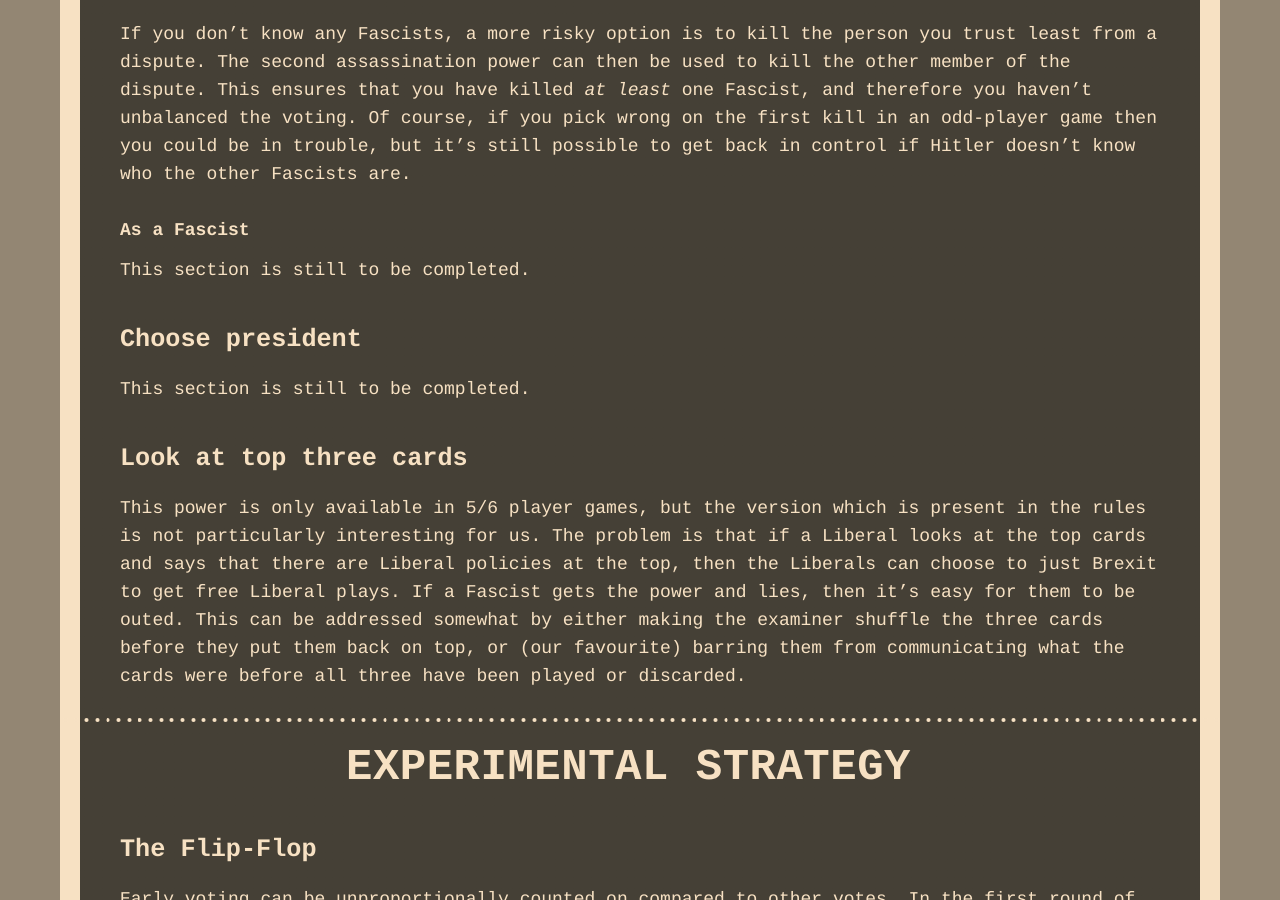
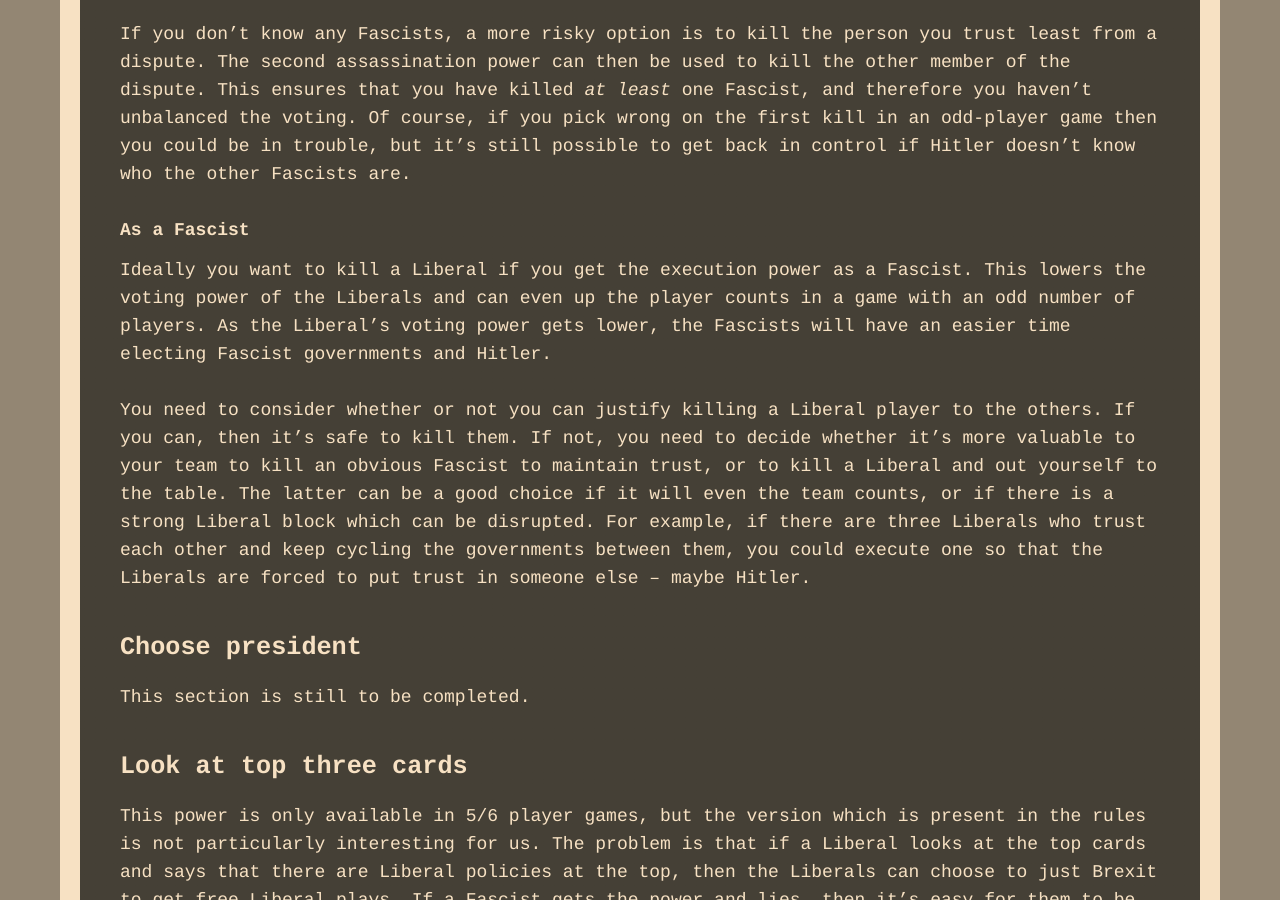
Before and after one commit to TartanLlama/secret-hitler-strategies, a Jekyll site: the page built from index.md, in a window 1280 px wide and 900 px high, scrolled down 8744 px. Built offline with Jekyll 4.4.1, drawn with Linux system fonts in a browser that asks for light colours; nearby versions of some CDN libraries.

Commit message:
Fill in Fascist execution section

```diff
--- a/index.md
+++ b/index.md
@@ -154,7 +154,9 @@ Support from particular players at odd times in the game for no particular reaso
 If you don’t know any Fascists, a more risky option is to kill the person you trust least from a dispute. The second assassination power can then be used to kill the other member of the dispute. This ensures that you have killed *at least* one Fascist, and therefore you haven’t unbalanced the voting. Of course, if you pick wrong on the first kill in an odd-player game then you could be in trouble, but it’s still possible to get back in control if Hitler doesn’t know who the other Fascists are.
 
 #### As a Fascist
-This section is still to be completed.
+Ideally you want to kill a Liberal if you get the execution power as a Fascist. This lowers the voting power of the Liberals and can even up the player counts in a game with an odd number of players. As the Liberal's voting power gets lower, the Fascists will have an easier time electing Fascist governments and Hitler.
+
+You need to consider whether or not you can justify killing a Liberal player to the others. If you can, then it's safe to kill them. If not, you need to decide whether it's more valuable to your team to kill an obvious Fascist to maintain trust, or to kill a Liberal and out yourself to the table. The latter can be a good choice if it will even the team counts, or if there is a strong Liberal block which can be disrupted. For example, if there are three Liberals who trust each other and keep cycling the governments between them, you could execute one so that the Liberals are forced to put trust in someone else -- maybe Hitler.
 
 ### Choose president
 This section is still to be completed.
```
